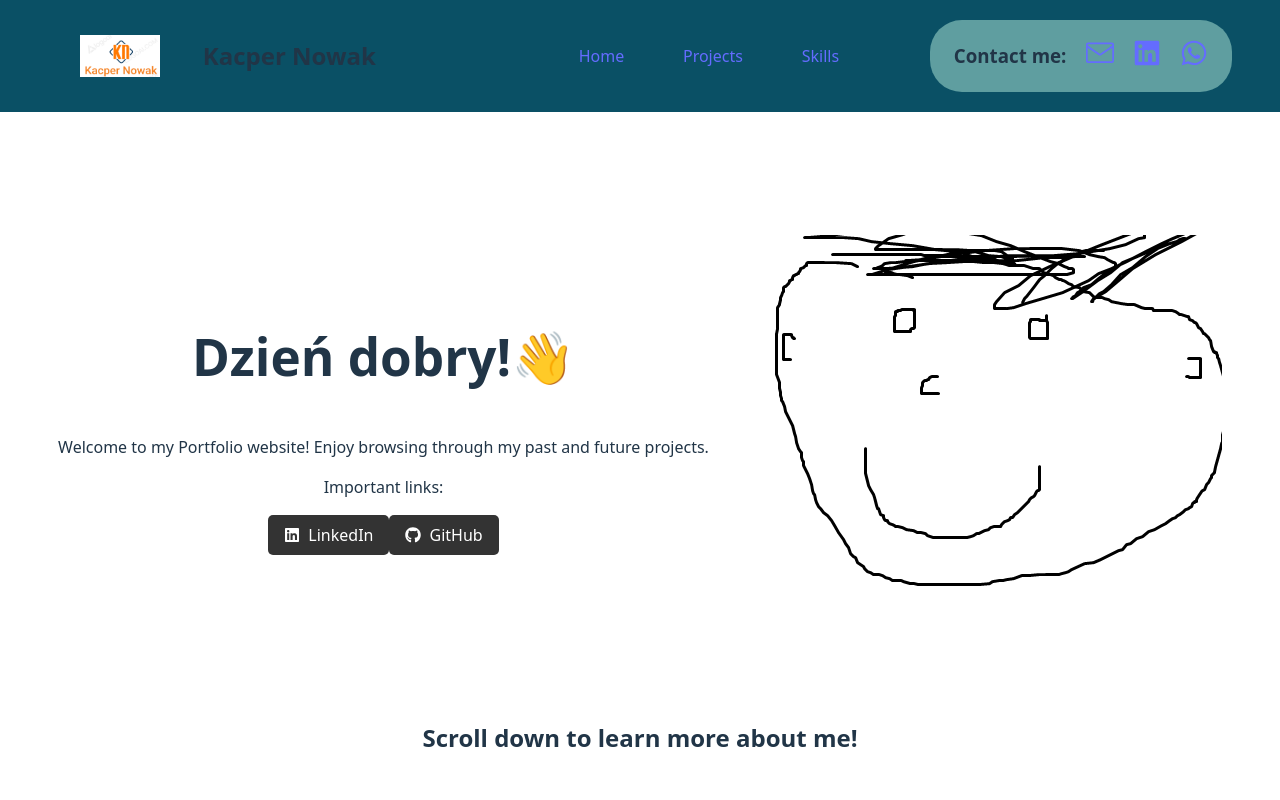
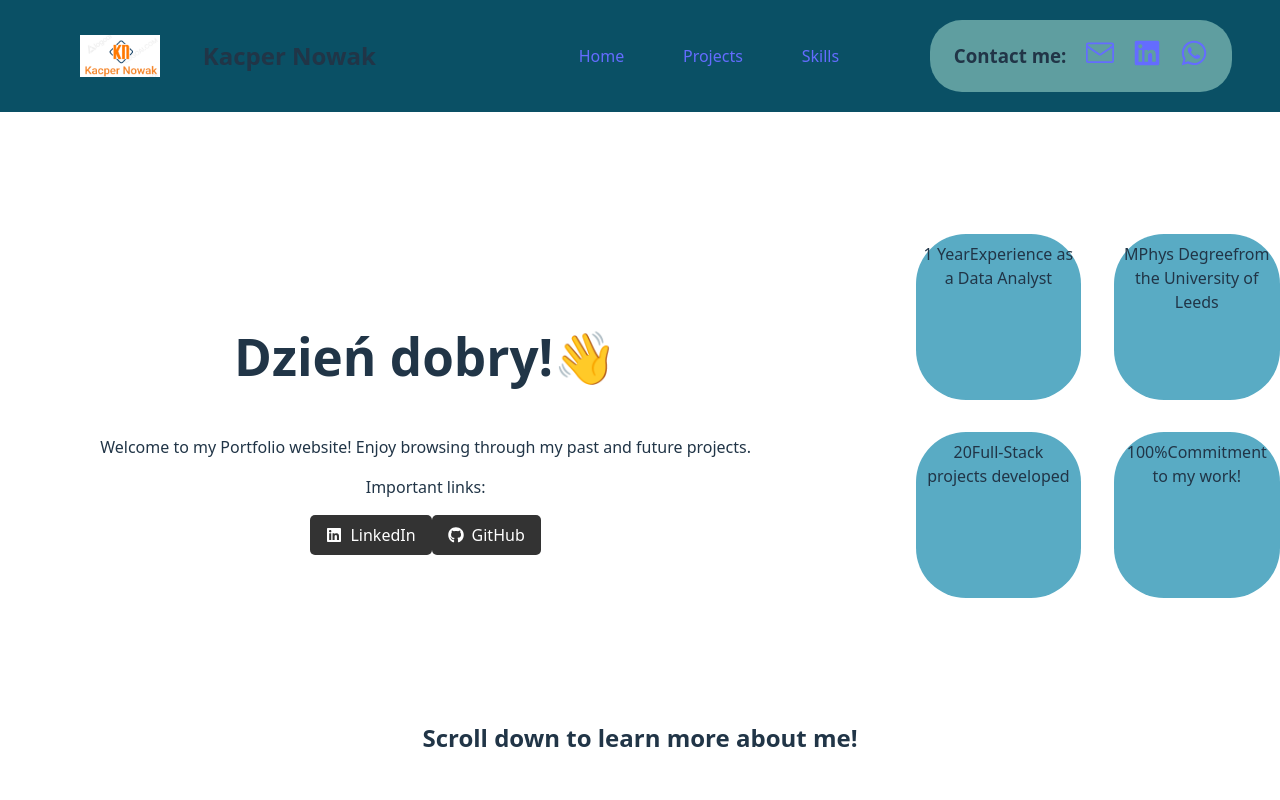
Before and after one commit to KacperProg/React-Portfolio-Site, a React (Vite) app: page / in a window 1280 px wide. Shown: the top 800 px of the page. Built offline with nearby package versions, Linux system fonts and the light colour scheme; the HTML template or start-up script is replaced by a standard one.

Commit message:
Tiles added to Home page for Hero page

```diff
--- a/src/Pages/Home.css
+++ b/src/Pages/Home.css
@@ -28,4 +28,18 @@
 .hero-right {
     flex: 0.3;
     justify-content: center;
+    display: grid;
+    grid-template-columns: repeat(2, 1fr);
+    gap: 2rem;
+    justify-items: center;
+    align-items: center;
+
 }
+
+.hero-component {
+  background-color: #59abc4;
+  padding: 0.5rem;
+  border-radius: 50px;
+  width: 90%;
+  aspect-ratio: 1 / 1;
+}
--- a/src/Pages/Home.jsx
+++ b/src/Pages/Home.jsx
@@ -7,7 +7,7 @@ import facePic from "../images/facePic.png";
 
 function Home() {
 
-  const aboutMe = [
+  const heroRight = [
     {
       header: "1 Year",
       text: "Experience as a Data Analyst"
@@ -55,13 +55,21 @@ function Home() {
           </div>
         </div>
         <div className="hero-right">
-          <img src={facePic} alt="This is me!" />
+          {heroRight.map((card, index) => (
+            <div key={index} className="hero-component">
+              {card.header}
+              {card.text}
+            </div>
+          ))}
         </div>
       </section>
       <h2 style={{marginTop:"-6rem"}}>Scroll down to learn more about me!</h2>
       <article>
         <h2>About me</h2>
-        <p>I'm Kacper, a 24 year old Data Analyst with a degree in Physics and pasion for tech. </p>
+        <div>
+          <p>I'm Kacper, a 24 year old Data Analyst with a degree in Physics and pasion for tech. </p>
+          <img src={facePic} alt="This is me!" />
+        </div>
         <h2>Hobbies, Intrests and Responsibilities</h2>
         <p></p>
       </article>
```
